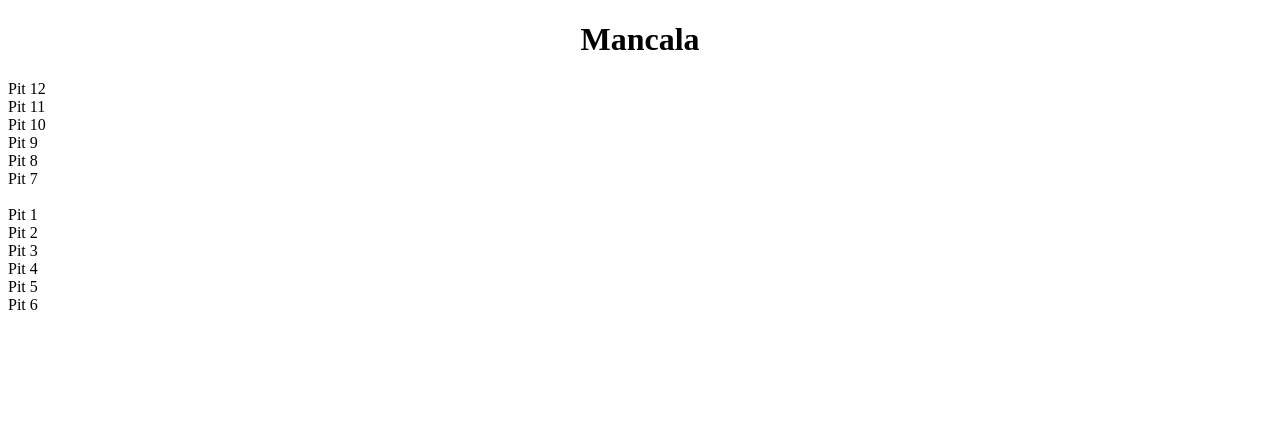
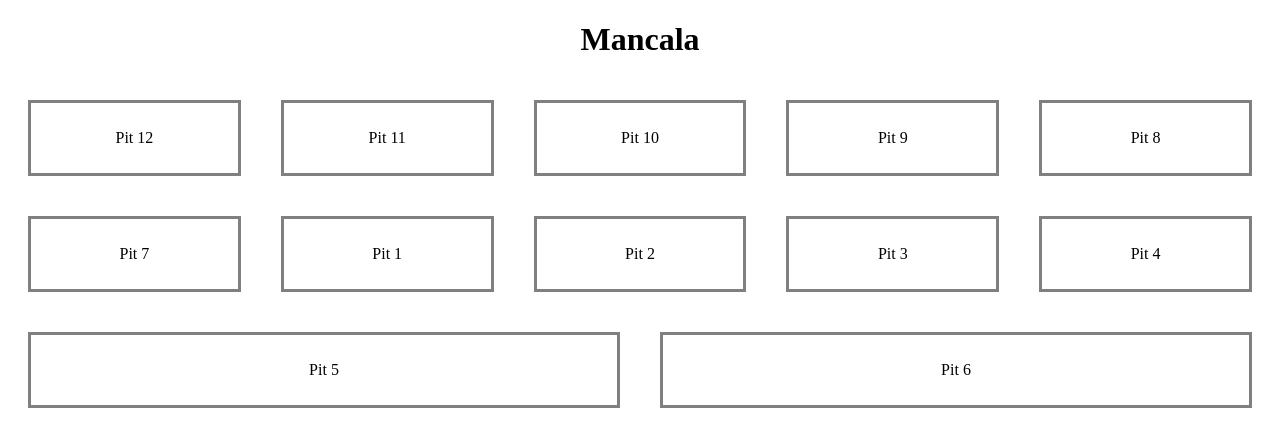
Before and after one commit to barberezra/project_game, a Flask app: page / in a window 1280 px wide. Shown: the top 447 px of the page. Run offline with Flask 3, Linux system fonts and the light colour scheme.

Commit message:
Html and click react for board (not with Mancalas)

```diff
--- a/web/templates/index.html
+++ b/web/templates/index.html
@@ -13,7 +13,7 @@
             <div class="pit" data-pit="10">Pit 10</div>
             <div class="pit" data-pit="9">Pit 9</div>
             <div class="pit" data-pit="8">Pit 8</div>
-            <div class="pit" data-pit="7">Pit 7</div><br>
+            <div class="pit" data-pit="7">Pit 7</div>
             <div class="pit" data-pit="1">Pit 1</div>
             <div class="pit" data-pit="2">Pit 2</div>
             <div class="pit" data-pit="3">Pit 3</div>
--- a/web/templates/style.css
+++ b/web/templates/style.css
@@ -1,3 +1,27 @@
 h1 {
     text-align: center;
 }
+
+#mancala-board {
+    width: 100%;
+    margin: auto;
+    display: flex;
+    justify-content: space-between;
+    flex-wrap: wrap;
+}
+div.pit {
+    width: 70px;
+    height: 70px;
+    margin: 20px;
+    flex: 1 1 auto;
+    display: inline-flex;
+    flex-basis: 180px;
+    justify-content: center;
+    align-items: center;
+    justify-content: center;
+    border: 3px solid gray;
+}
+
+#bottom-row {
+    clear: both;
+}
```
